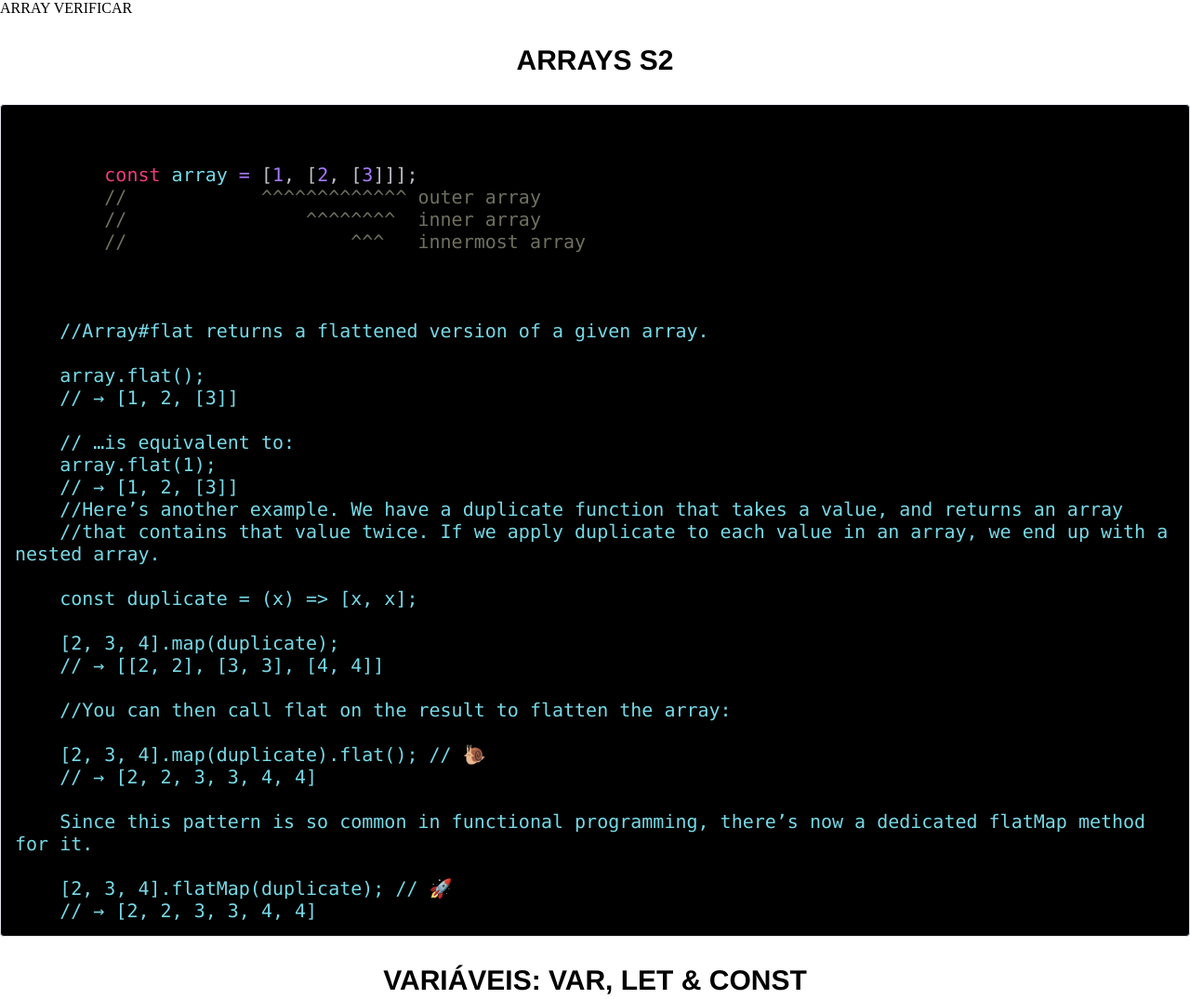
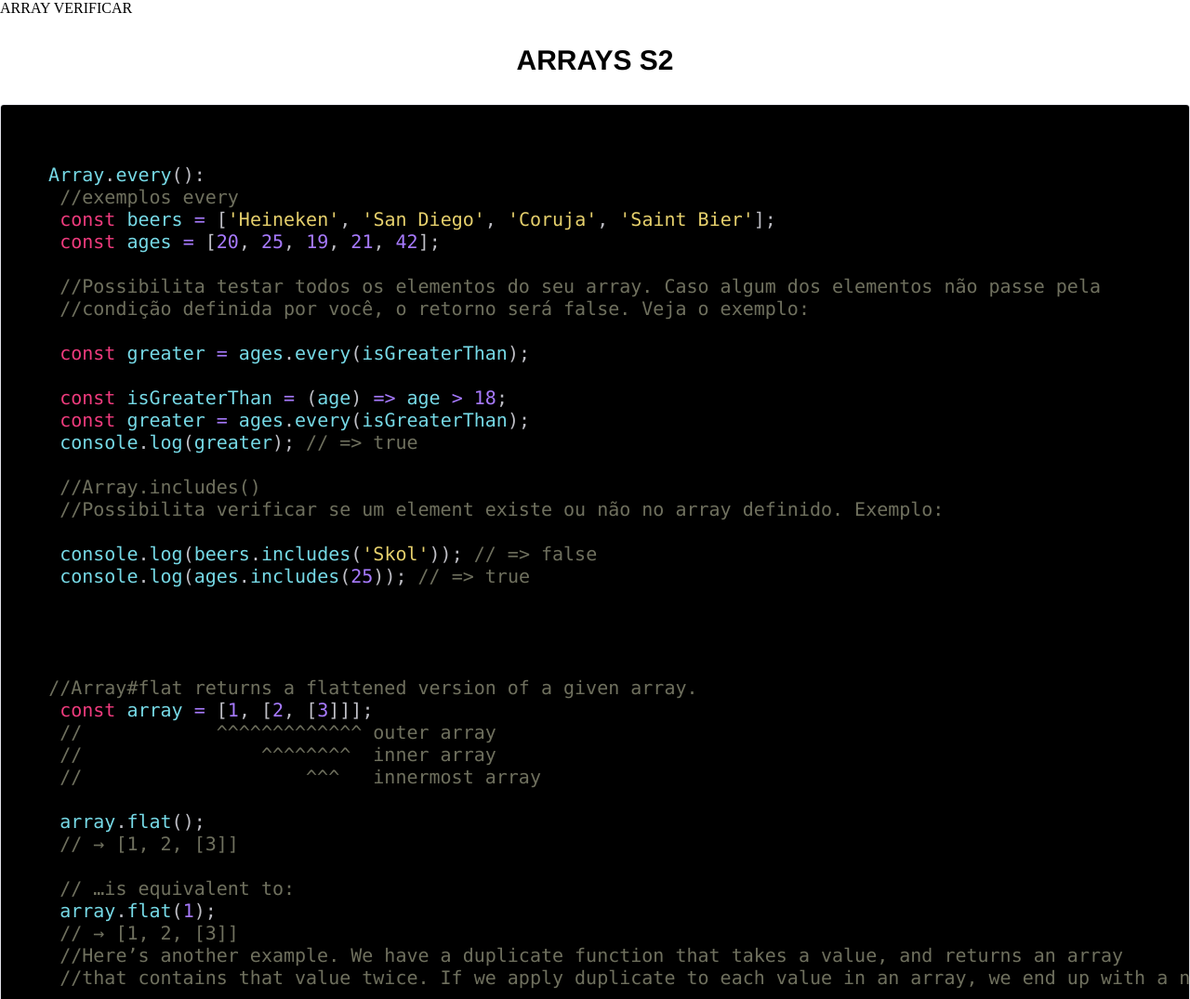
Before and after one commit to HenriqueOmena/helpJS, a plain HTML site: page index.html in a window 1280 px wide. Shown: the top 1075 px of the page at 93% size. Drawn offline with Linux system fonts and the light colour scheme.

Commit message:
Add array includes() and array every()

```diff
--- a/index.html
+++ b/index.html
@@ -13,13 +13,34 @@ ARRAY VERIFICAR
 <li>ARRAYS s2</li>
  <pre class="language-js">
    <code class="language-js">
-        const array = [1, [2, [3]]];
-        //            ^^^^^^^^^^^^^ outer array
-        //                ^^^^^^^^  inner array
-        //                    ^^^   innermost array
-   </code>
+   Array.every():
+    //exemplos every
+    const beers = ['Heineken', 'San Diego', 'Coruja', 'Saint Bier'];
+    const ages = [20, 25, 19, 21, 42];
 
-    //Array#flat returns a flattened version of a given array.
+    //Possibilita testar todos os elementos do seu array. Caso algum dos elementos não passe pela
+    //condição definida por você, o retorno será false. Veja o exemplo:
+
+    const greater = ages.every(isGreaterThan);
+
+    const isGreaterThan = (age) => age > 18;
+    const greater = ages.every(isGreaterThan);
+    console.log(greater); // => true
+
+    //Array.includes()
+    //Possibilita verificar se um element existe ou não no array definido. Exemplo:
+
+    console.log(beers.includes('Skol')); // => false
+    console.log(ages.includes(25)); // => true
+
+
+
+
+   //Array#flat returns a flattened version of a given array.
+    const array = [1, [2, [3]]];
+    //            ^^^^^^^^^^^^^ outer array
+    //                ^^^^^^^^  inner array
+    //                    ^^^   innermost array
 
     array.flat();
     // → [1, 2, [3]]
@@ -44,6 +65,7 @@ ARRAY VERIFICAR
 
     [2, 3, 4].flatMap(duplicate); // 🚀
     // → [2, 2, 3, 3, 4, 4]
+    </code>
 </pre>
 
 <li>VARIÁVEIS: var, let & const</li>
```
